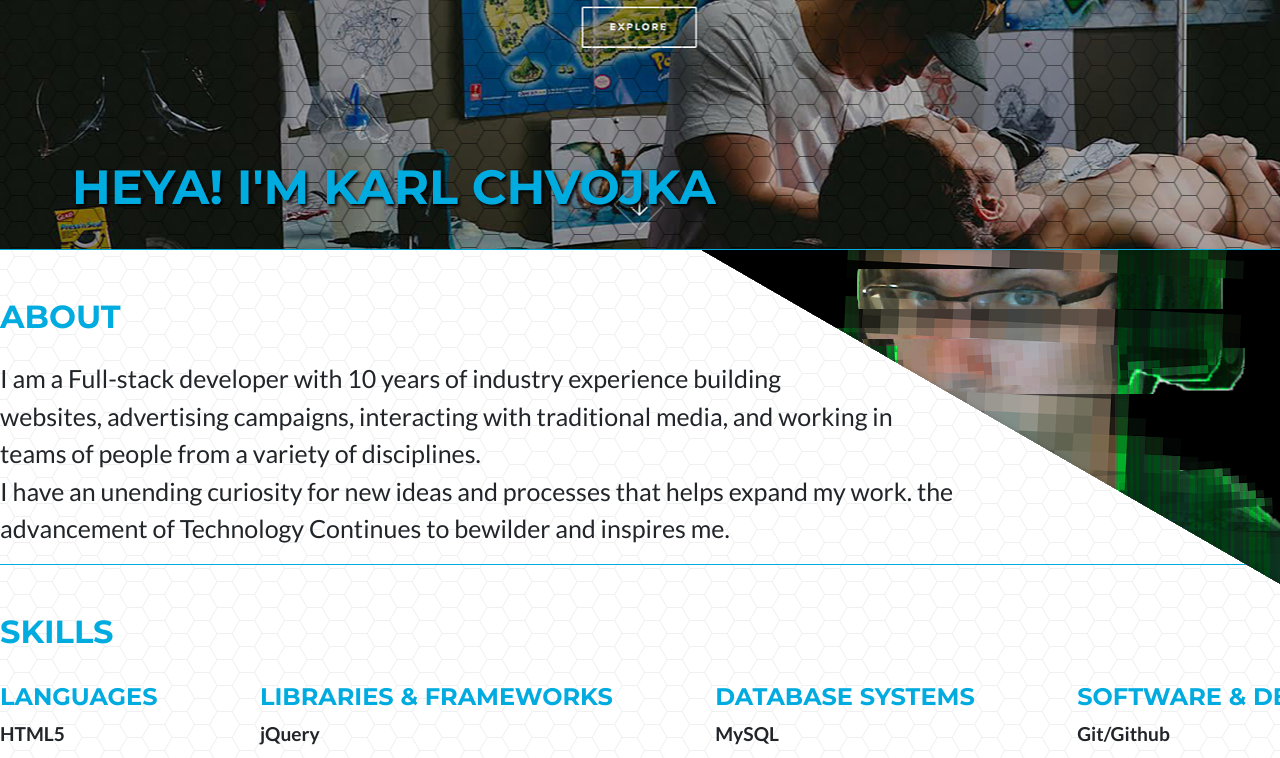
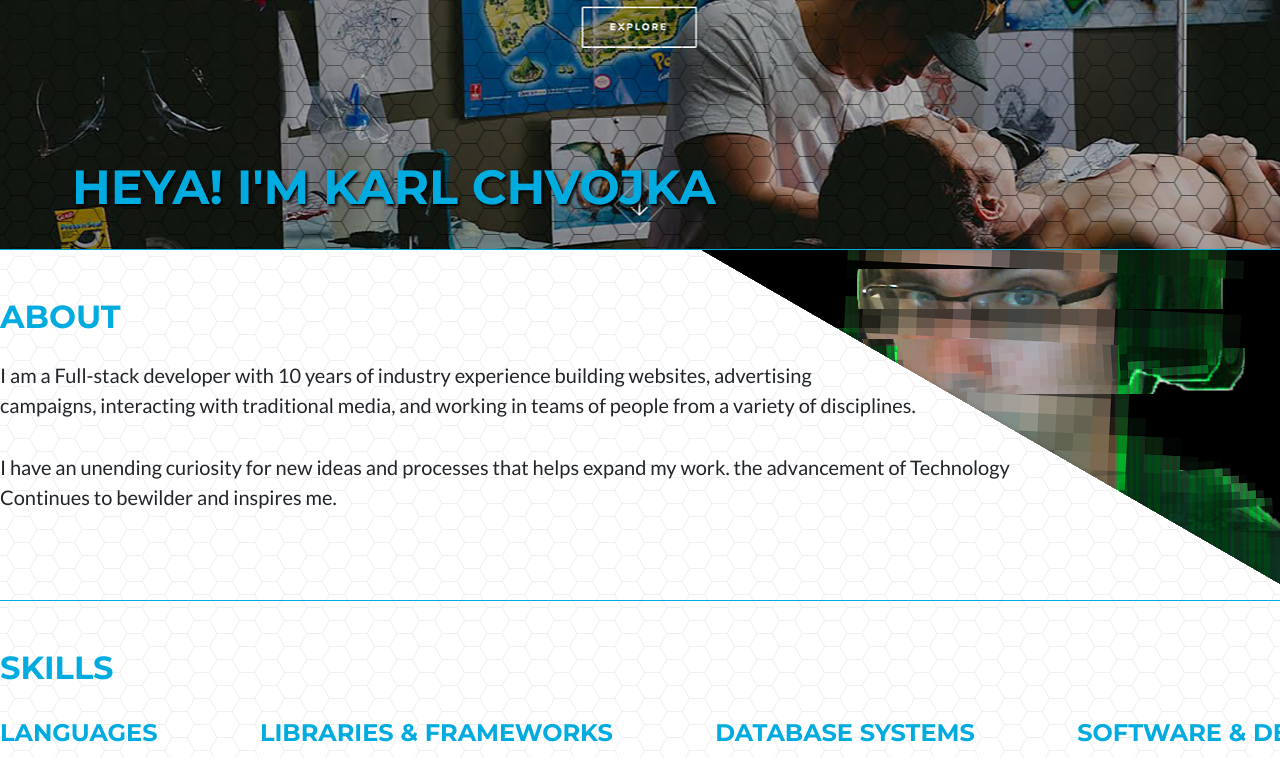
Before and after one commit to karlchvojka/2019_portfolio, a React (Create React App) app in the folder client/: page / in a window 1280 px wide. Shown: the part 432-1190 px from the top of the page. Built offline with nearby package versions, Linux system fonts and the light colour scheme; no server answers.

Commit message:
About section transferred to bootstrap

```diff
--- a/client/src/App.scss
+++ b/client/src/App.scss
@@ -96,22 +96,19 @@ main {
   padding-bottom:1rem;
 
   div {
-    max-width:1350px;
-    margin:0 auto;
 
     h2 {
       margin-top:3rem;
       color:#00abdf;
     }
     p {
-      font-size:25px;
-      margin-bottom:0px;
+      font-size:20px;
+      margin-bottom:2rem;
     }
     .aboutImg {
       float:right;
       shape-outside: polygon(0% 0%, 100% 0%, 100% 100%);
       shape-image-threshold: 500;
-      margin-top:-3rem;
     }
   }
 
--- a/client/src/components/about/index.js
+++ b/client/src/components/about/index.js
@@ -1,18 +1,23 @@
 import React, { Component } from 'react';
+import { Container, Row, Col } from 'react-bootstrap';
 import Head1 from '../../assets/head1.png';
 
 class About extends Component {
   render() {
     return (
-      <div id="about" className="aboutWrap">
-        <div>
-        <img className="aboutImg" alt="Karl Chvojka Headshot" src={Head1} />
-        <h2>About</h2>
-          <p className="firstP">I am a Full-stack developer with 10 years of industry experience building websites, advertising campaigns, interacting with traditional media, and working in teams of people from a variety of disciplines.</p>
-          <p> I have an unending curiosity for new ideas and processes that helps expand my work. the advancement of Technology Continues to bewilder and inspires me.</p>
-        </div>
+      <section id="about" className="aboutWrap">
+        <Container fluid="true">
+          <Row>
+            <Col xl={12} lg={12} md={12} sm={12} xs={12}>
+            <img className="aboutImg" alt="Karl Chvojka Headshot" src={Head1} />
+            <h2>About</h2>
+              <p className="firstP">I am a Full-stack developer with 10 years of industry experience building websites, advertising campaigns, interacting with traditional media, and working in teams of people from a variety of disciplines.</p>
+              <p> I have an unending curiosity for new ideas and processes that helps expand my work. the advancement of Technology Continues to bewilder and inspires me.</p>
+            </Col>
+          </Row>
+        </Container>
 
-      </div>
+      </section>
     );
   }
 }
```
